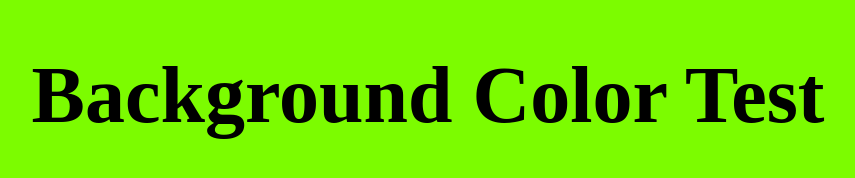
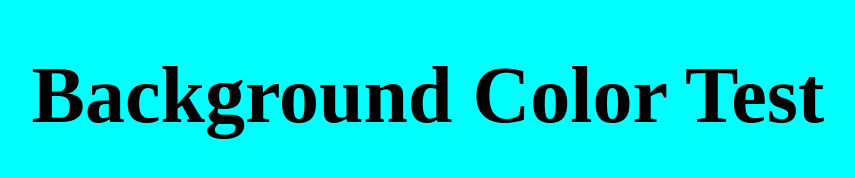
Before and after one commit to Evan-Masters/bgc-test, a plain HTML site: page index.html in a window 1280 px wide. Shown: the whole page, without its empty margins (212-1067 px from the left). Drawn offline with Linux system fonts and the light colour scheme.

Commit message:
new commit

```diff
--- a/style.css
+++ b/style.css
@@ -6,7 +6,7 @@
 
 div {
   height: 100vh;
-  background-color: lawngreen;
+  background-color: aqua;
 }
 
 h1 {
```
Also changed, not shown: login.html (+1 -1 lines).
